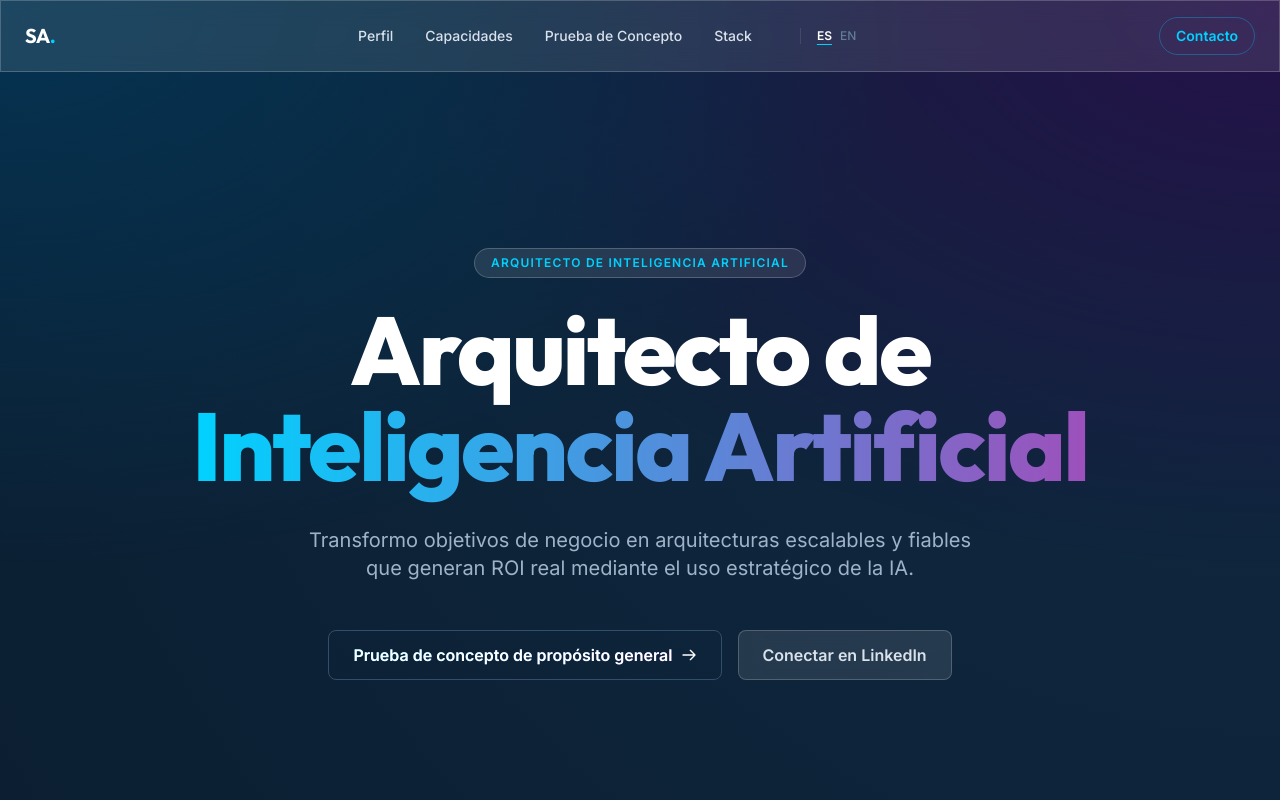
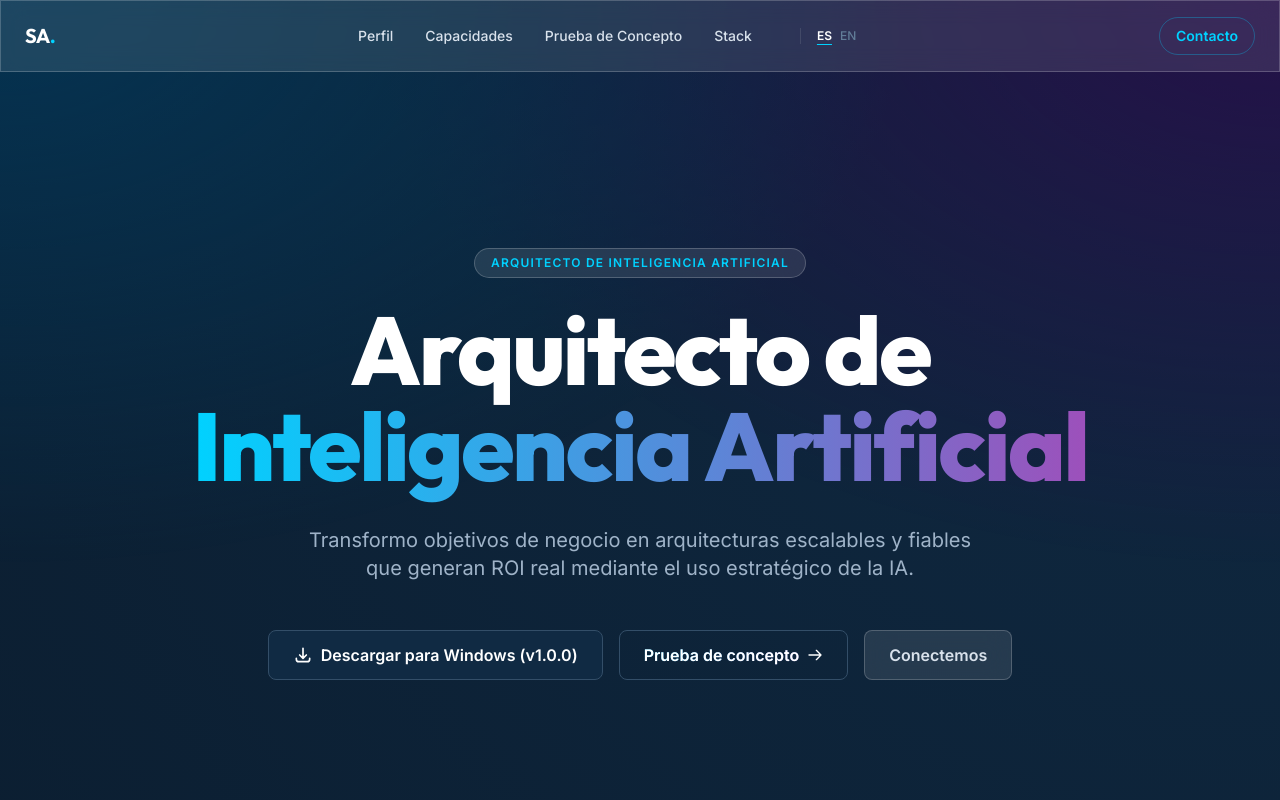
Before and after one commit to sergioariasf/web_fazil, a plain HTML site: page index.html in a window 1280 px wide. Shown: the top 800 px of the page. Drawn offline with nearby package versions, Linux system fonts and the light colour scheme.

Commit message:
feat: add Windows app download button to hero section

```diff
--- a/index.html
+++ b/index.html
@@ -134,8 +134,14 @@
             escalables y fiables que generan ROI real mediante el uso estratégico de la IA.
         </p>
         <div class="flex flex-col sm:flex-row gap-4">
+            <a href="https://github.com/sergioariasf/fazil_salud/releases/download/v1.0.0/Fazil_Salud_v1.0.0.zip" class="btn-industrial flex items-center justify-center gap-2 border-accent-blue/50 bg-accent-blue/10 hover:bg-accent-blue hover:text-industrial-900 transition-all font-bold">
+                <svg xmlns="http://www.w3.org/2000/svg" class="h-5 w-5" fill="none" viewBox="0 0 24 24" stroke="currentColor">
+                    <path stroke-linecap="round" stroke-linejoin="round" stroke-width="2" d="M4 16v1a3 3 0 003 3h10a3 3 0 003-3v-1m-4-4l-4 4m0 0l-4-4m4 4V4" />
+                </svg>
+                Descargar para Windows (v1.0.0)
+            </a>
             <a href="#prueba-de-concepto" class="btn-industrial flex items-center justify-center gap-2 text-gradient">
-                Prueba de concepto de propósito general
+                Prueba de concepto
                 <svg xmlns="http://www.w3.org/2000/svg" class="h-4 w-4" fill="none" viewBox="0 0 24 24"
                     stroke="currentColor">
                     <path stroke-linecap="round" stroke-linejoin="round" stroke-width="2"
@@ -144,7 +150,7 @@
             </a>
             <a href="https://www.linkedin.com/in/sergio-arias-9843b32b/" target="_blank"
                 class="px-6 py-3 glass rounded-lg font-semibold hover:bg-white/5 transition-all flex items-center justify-center gap-2">
-                Conectar en LinkedIn
+                Conectemos
             </a>
         </div>
     </header>
```
Also changed, not shown: en/index.html (+7 -1 lines).
